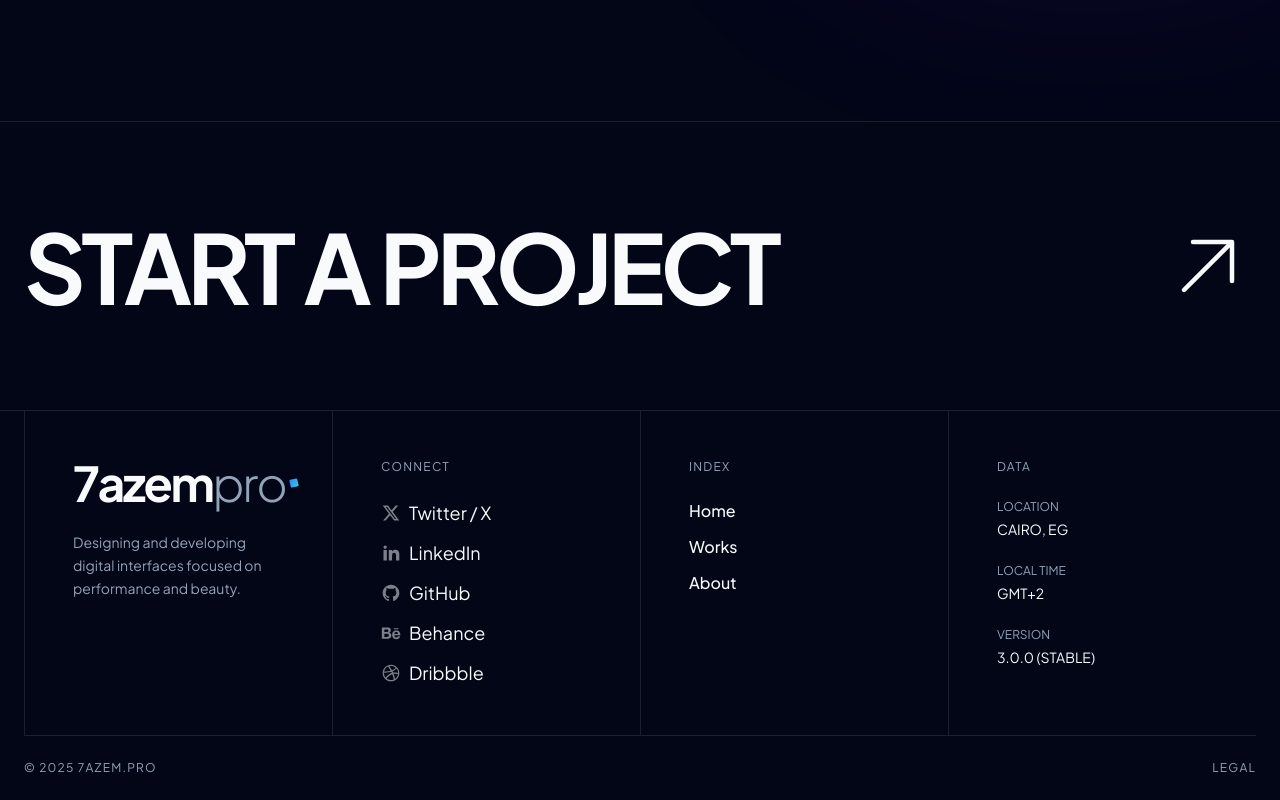
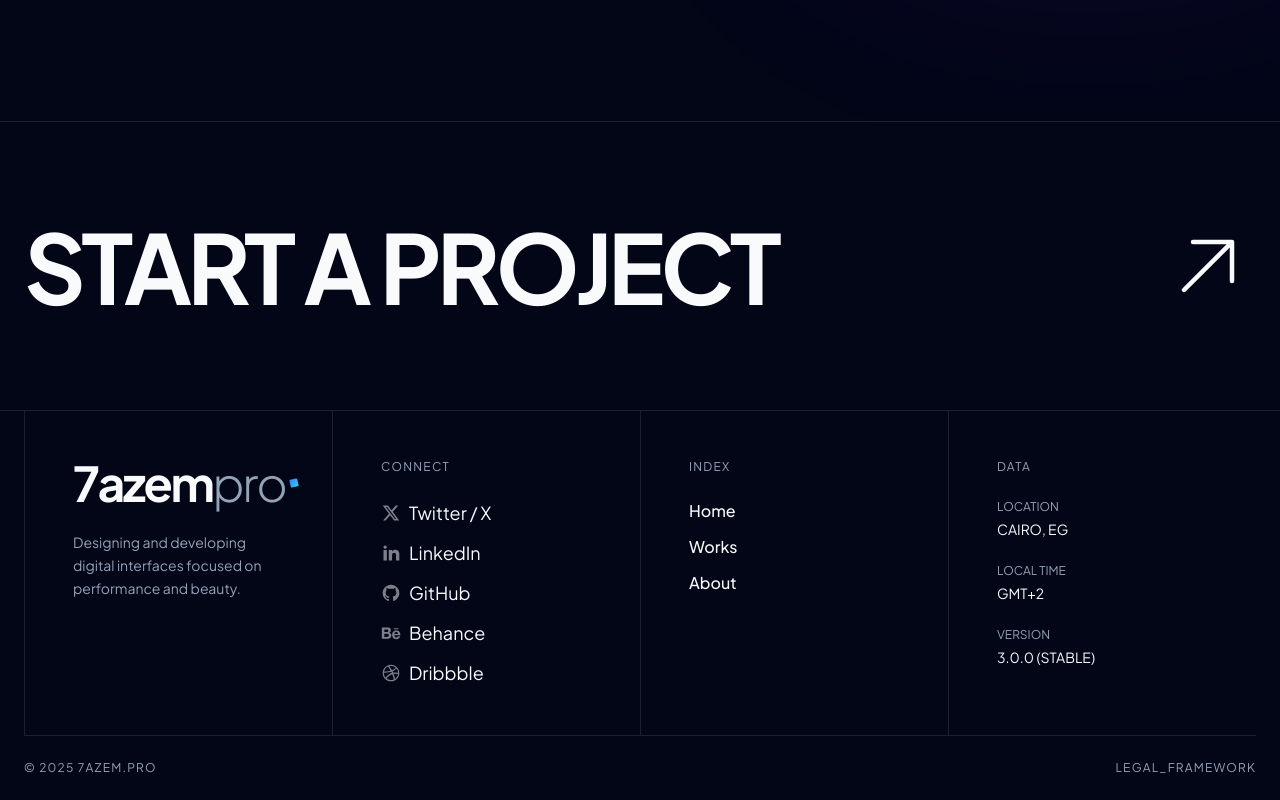
Before and after one commit to 7azempro/portfolio, a Next.js app: page /legal in a window 1280 px wide. Shown: the part 985-1785 px from the top of the page. Built offline with nearby package versions, Linux system fonts and the light colour scheme; no server answers.

Commit message:
fix(content): apply formal legal terminology across all components

```diff
--- a/src/app/(site)/legal/page.jsx
+++ b/src/app/(site)/legal/page.jsx
@@ -7,7 +7,7 @@ export default function LegalPage() {
 
     const t = {
         ar: {
-            title: "الشروط والخصوصية",
+            title: "السياسات والأحكام",
             updated: "آخر تحديث: ديسمبر 2025",
             privacyTitle: "سياسة الخصوصية",
             privacyContent: [
@@ -24,7 +24,7 @@ export default function LegalPage() {
             contact: "للأسئلة، يرجى التواصل: "
         },
         en: {
-            title: "LEGAL",
+            title: "LEGAL_FRAMEWORK",
             updated: "LAST UPDATED: DECEMBER 2025",
             privacyTitle: "Privacy Policy",
             privacyContent: [
--- a/src/components/layout/Footer.jsx
+++ b/src/components/layout/Footer.jsx
@@ -124,7 +124,7 @@ export default function Footer({ socials }) {
             <div className="container mx-auto px-6 py-6 flex flex-col md:flex-row justify-between items-center text-xs font-sans text-muted-foreground uppercase tracking-widest">
                 <p>© {year} 7AZEM.PRO</p>
                 <div className="flex gap-6 mt-4 md:mt-0">
-                    <Link href="/legal" className="hover:text-foreground cursor-pointer">{lang === 'ar' ? 'قانوني' : 'LEGAL'}</Link>
+                    <Link href="/legal" className="hover:text-foreground cursor-pointer">{lang === 'ar' ? 'السياسات والأحكام' : 'LEGAL_FRAMEWORK'}</Link>
                 </div>
             </div>
         </footer>
--- a/src/components/ui/HelpWidget.jsx
+++ b/src/components/ui/HelpWidget.jsx
@@ -129,7 +129,7 @@ export default function HelpWidget() {
             subtitle: "نظام المساعدة",
             status: "متاح",
             email: "مراسلة بريدية",
-            legal: "الشروط والخصوصية",
+            legal: "السياسات والأحكام",
             about: "حول النظام",
             chat: "المحادثة الفورية",
             connect: "تواصل معنا"
```
